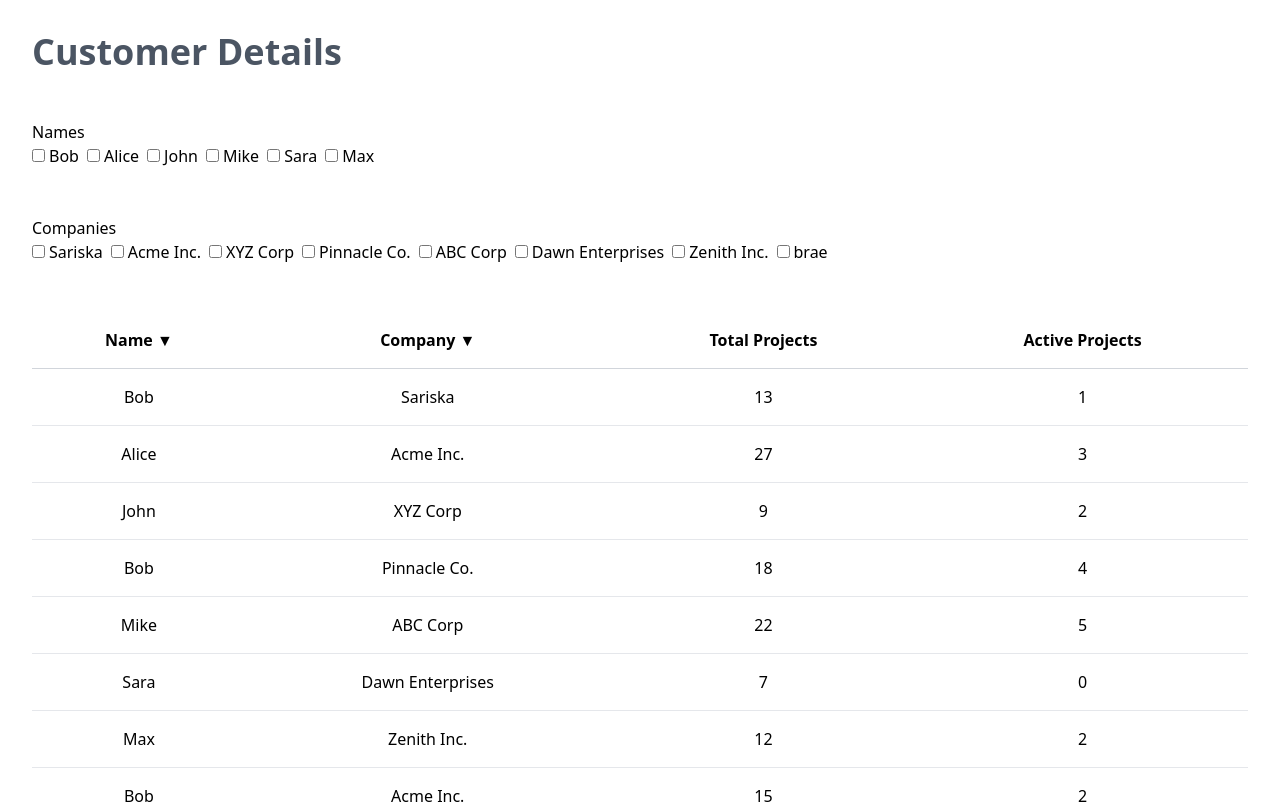
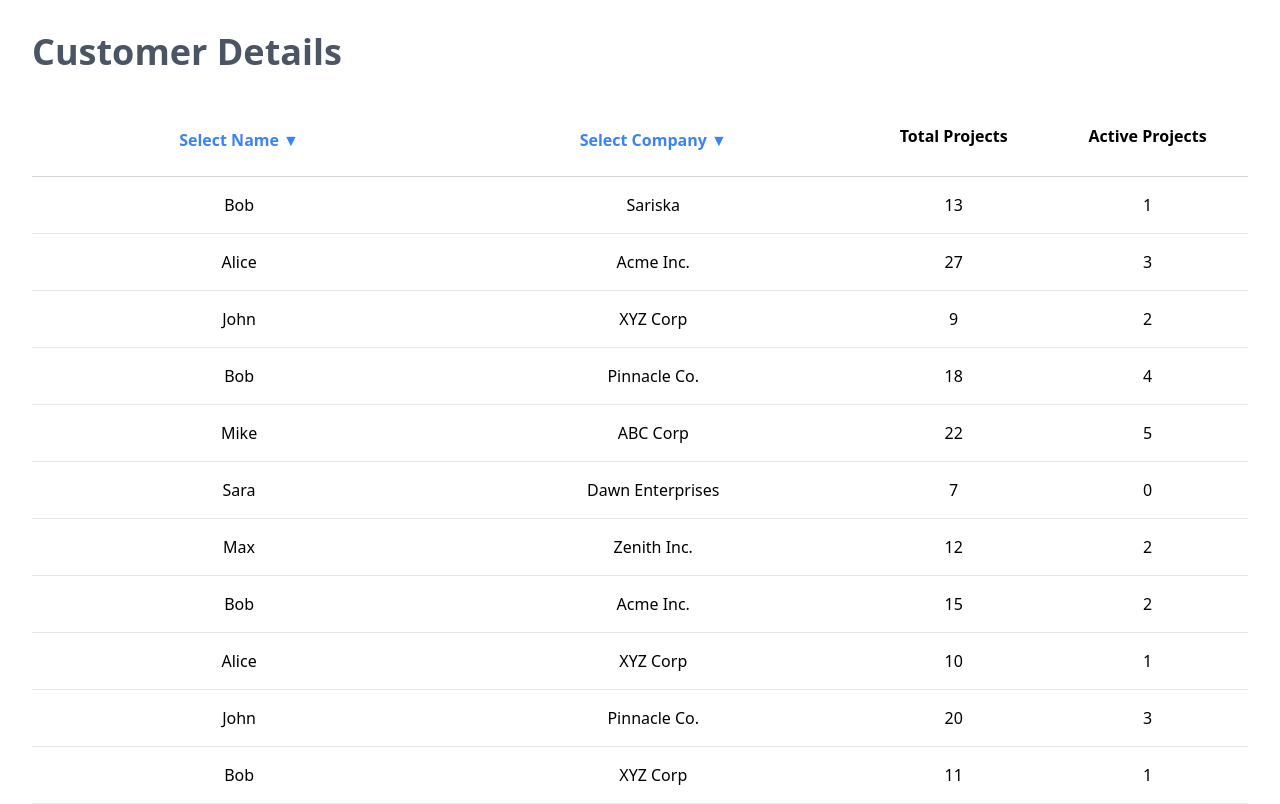
Before and after one commit to jainpranayr/multi-select-table, a React (Vite) app: page / in a window 1280 px wide. Shown: the top 804 px of the page. Built offline with nearby package versions, Linux system fonts and the light colour scheme.

Commit message:
✨ add multiSelect autocomplete component

```diff
--- a/src/App.jsx
+++ b/src/App.jsx
@@ -1,5 +1,5 @@
-import { useCallback, useMemo, useState } from 'react'
-import { CheckboxGroup } from './components'
+import { useMemo, useState } from 'react'
+import { MultiSelectAutoCompleteDropdown } from './components'
 import { initialData, uniqueCompanies, uniqueNames } from './lib/data'
 
 function App() {
@@ -16,14 +16,12 @@ function App() {
 		})
 	}
 
-	const handleNameChange = event => {
-		const { value } = event.target
-		handleCheckboxChange(value, setSelectedNames)
+	const handleNameChange = selected => {
+		setSelectedNames(selected)
 	}
 
-	const handleCompanyChange = event => {
-		const { value } = event.target
-		handleCheckboxChange(value, setSelectedCompanies)
+	const handleCompanyChange = selected => {
+		setSelectedCompanies(selected)
 	}
 
 	const filteredData = useMemo(() => {
@@ -48,35 +46,32 @@ function App() {
 	}, [initialData, selectedNames, selectedCompanies])
 
 	return (
-		<div className="container mx-auto my-8 max-w-7xl space-y-12 px-4 sm:px-6 lg:px-8">
+		<div className="container mx-auto my-8 max-w-7xl space-y-6 px-4 sm:px-6 lg:px-8">
 			<h1 className="font-sans font-semibold text-gray-600 sm:text-xl md:text-4xl">
 				Customer Details
 			</h1>
 
-			<div>
-				<h3>Names</h3>
-				<CheckboxGroup
-					options={uniqueNames}
-					selectedValues={selectedNames}
-					handleChange={handleNameChange}
-				/>
-			</div>
-
-			<div>
-				<h3>Companies</h3>
-				<CheckboxGroup
-					options={uniqueCompanies}
-					selectedValues={selectedCompanies}
-					handleChange={handleCompanyChange}
-				/>
-			</div>
-
-			<div className="overflow-x-auto">
+			<div className="min-h-screen overflow-x-auto">
 				<table className="font-gray-700 min-w-full divide-y divide-gray-300 text-center text-base">
 					<thead>
 						<tr className="font-semibold">
-							<th className="py-4 px-3">Name ▼</th>
-							<th className="py-4 px-3">Company ▼</th>
+							<th className="py-4 px-3">
+								<MultiSelectAutoCompleteDropdown
+									label="Name ▼"
+									handleChange={handleNameChange}
+									options={uniqueNames}
+									selectedValues={selectedNames}
+								/>
+							</th>
+							<th className="py-4 px-3">
+								<MultiSelectAutoCompleteDropdown
+									label="Company ▼"
+									options={uniqueCompanies}
+									selectedValues={selectedCompanies}
+									handleChange={handleCompanyChange}
+									multiSelect={true}
+								/>
+							</th>
 							<th className="py-4 px-3">Total Projects</th>
 							<th className="py-4 px-3">Active Projects</th>
 						</tr>
--- /dev/null
+++ b/src/assets/icons.jsx
@@ -0,0 +1,42 @@
+export const CloseIcon = props => (
+	<svg
+		fill="currentColor"
+		width="800px"
+		height="800px"
+		viewBox="0 0 24 24"
+		id="cross"
+		data-name="Line Color"
+		xmlns="http://www.w3.org/2000/svg"
+		className="icon line-color"
+		{...props}>
+		<line
+			id="primary"
+			x1={19}
+			y1={19}
+			x2={5}
+			y2={5}
+			style={{
+				fill: 'none',
+				stroke: 'currentColor',
+				strokeLinecap: 'round',
+				strokeLinejoin: 'round',
+				strokeWidth: 2,
+			}}
+		/>
+		<line
+			id="primary-2"
+			data-name="primary"
+			x1={19}
+			y1={5}
+			x2={5}
+			y2={19}
+			style={{
+				fill: 'none',
+				stroke: 'currentColor',
+				strokeLinecap: 'round',
+				strokeLinejoin: 'round',
+				strokeWidth: 2,
+			}}
+		/>
+	</svg>
+)
--- /dev/null
+++ b/src/components/MultiSelectAutoCompleteDropdown.jsx
@@ -0,0 +1,75 @@
+import { useState, useMemo } from 'react'
+import { CloseIcon } from '../assets/icons'
+
+function MultiSelectAutocompleteDropdown({
+	label,
+	options,
+	selectedValues,
+	handleChange,
+}) {
+	const [inputValue, setInputValue] = useState('')
+	const [isOpen, setIsOpen] = useState(false)
+
+	const filteredOptions = useMemo(() => {
+		return options.filter(option =>
+			option.toLowerCase().includes(inputValue.toLowerCase())
+		)
+	}, [options, inputValue])
+
+	const handleInputChange = e => {
+		setInputValue(e.target.value)
+		setIsOpen(true)
+	}
+
+	const handleOptionClick = option => {
+		handleChange([...selectedValues, option])
+		setInputValue('')
+		setIsOpen(false)
+	}
+
+	const handleTagCloseClick = option => {
+		handleChange(selectedValues.filter(value => value !== option))
+		setInputValue('')
+		setIsOpen(false)
+	}
+
+	const renderOption = option => {
+		const isSelected = selectedValues.includes(option)
+
+		return (
+			<div
+				key={option}
+				className="flex cursor-pointer items-center justify-between px-3 py-2 text-left hover:bg-gray-100"
+				onClick={() =>
+					isSelected ? handleTagCloseClick(option) : handleOptionClick(option)
+				}>
+				{option}
+				{isSelected && (
+					<button type="button" onClick={() => handleTagCloseClick(option)}>
+						<CloseIcon className="h-5 w-5 stroke-current text-blue-400 hover:text-blue-500 focus:text-blue-500" />
+					</button>
+				)}
+			</div>
+		)
+	}
+
+	return (
+		<div className="relative">
+			<input
+				type="text"
+				value={inputValue}
+				placeholder={`Select ${label}`}
+				onChange={handleInputChange}
+				onClick={() => setIsOpen(true)}
+				className="mt-2 w-full rounded-md border border-none border-gray-300 px-3 py-2 text-center outline-none placeholder:text-blue-500"
+			/>
+			{isOpen && (
+				<div className="absolute z-10 mt-1 w-full rounded-md border border-gray-300 bg-white">
+					{filteredOptions.map(renderOption)}
+				</div>
+			)}
+		</div>
+	)
+}
+
+export default MultiSelectAutocompleteDropdown
--- a/src/components/index.js
+++ b/src/components/index.js
@@ -1 +1,2 @@
 export { default as CheckboxGroup } from './CheckboxGroup'
+export { default as MultiSelectAutoCompleteDropdown } from './MultiSelectAutoCompleteDropdown'
```
